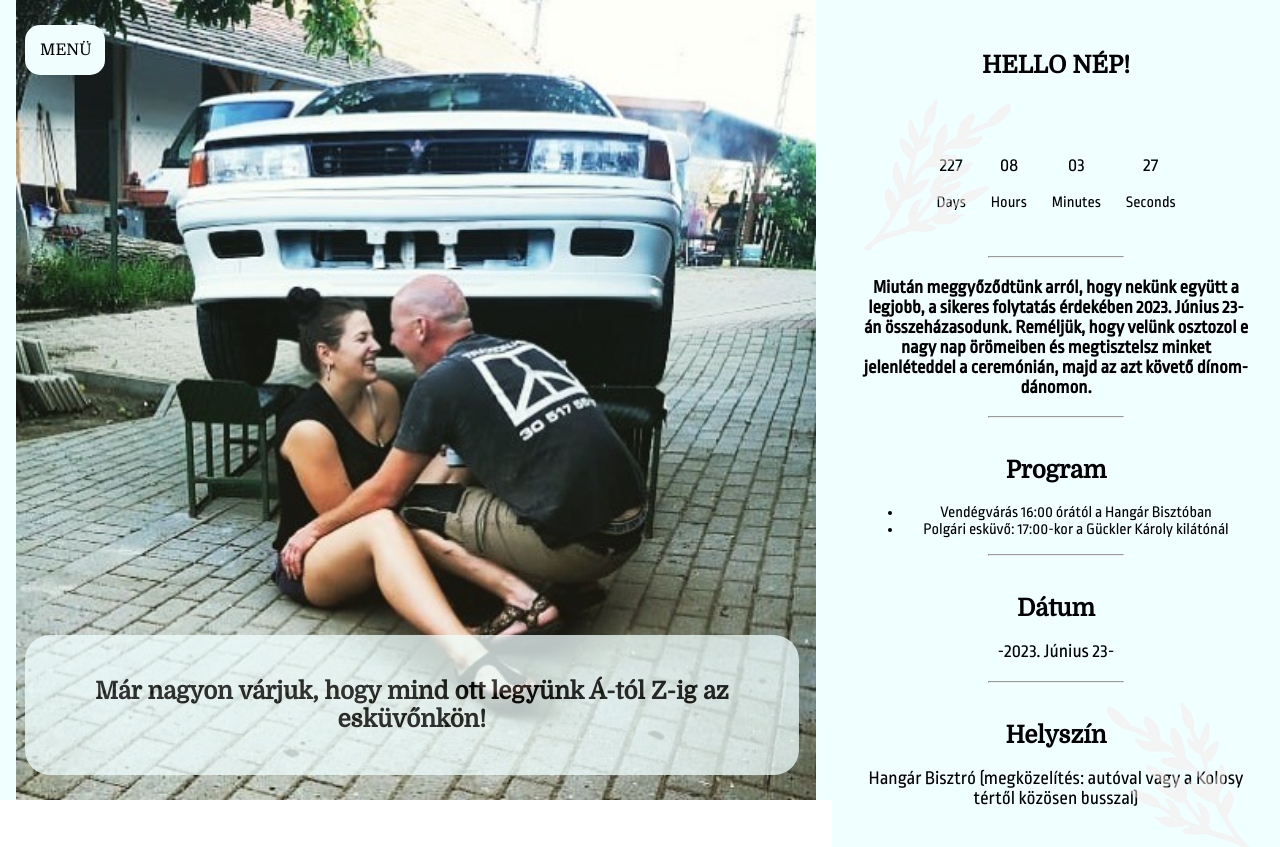
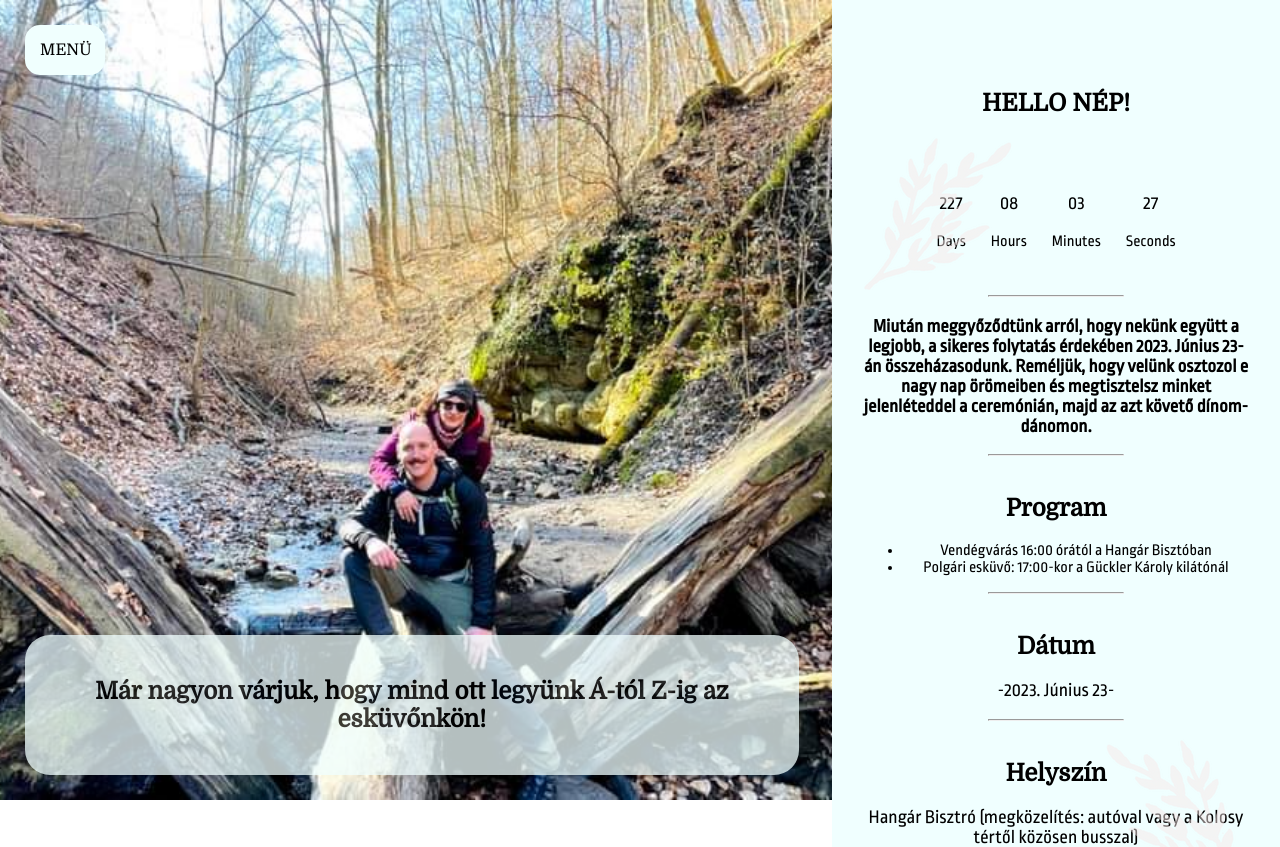
Before and after one commit to bisboi/wedding_agozoli, a React (Create React App) app: page / in a window 1280 px wide. Shown: the top 847 px of the page. Built offline with nearby package versions, Linux system fonts and the light colour scheme; grey boxes are pictures that could not be loaded.

Commit message:
auto-slider added

```diff
--- a/src/App.css
+++ b/src/App.css
@@ -117,7 +117,8 @@ button {
   padding: 2%;
   background-color: azure;
   float: left;
-  padding-bottom: 15%;
+  padding-top: 5%;
+  padding-bottom: 5%;
 }
 @media screen and (max-width: 980px) {
   .App-header {
--- a/src/App.js
+++ b/src/App.js
@@ -2,21 +2,17 @@ import './App.css';
 import React, { useState } from 'react';
 import Menu from './components/Menu';
 import Timer from './components/Timer';
-
+import ImageSliderAuto from './components/ImageSliderAuto';
 /*import Test from './components/Test';*/
 
-import Img1 from 'images/agozoli_1.jpg';
-import Img2 from 'images/agozoli_2.jpg';
+import Img1 from './components/images/agozoli_1.jpg';
+import Img2 from './components/images/agozoli_2.jpg';
 
 export const ImageData = [
   {
-    ImageNo: '1/2',
-    ImageName: 'mountains',
     ImageSrc: Img1,
   },
   {
-    ImageNo: '2/2',
-    ImageName: 'img_nature',
     ImageSrc: Img2,
   },
 ];
@@ -42,11 +38,12 @@ function App() {
         )}
         {isMenuOpen && <Menu onClose={closeMenuHandler}></Menu>}
         <div className="cover">
-          <img
+          {/* <img
             className="main-pic"
             src="images/agozoli_1.jpg"
             alt="agozoli_1"
-          />
+          /> */}
+          <ImageSliderAuto ImageData={ImageData} SlideInterValTime={5000} />
           <div className="pic-text">
             <h2>
               Már nagyon várjuk, hogy mind ott legyünk Á-tól Z-ig az esküvőnkön!
--- a/src/components/ImageSlider.css
+++ b/src/components/ImageSlider.css
@@ -1,14 +1,14 @@
 .slideshow-container {
-  width: 70%;
-  position: relative;
-  margin: auto;
-  height: 350px;
+  width: 100%;
+
+  height: 100vh;
 }
 .imageStyle {
   width: 100%;
   height: 100%;
+  object-fit: cover;
 }
-.prev,
+/* .prev,
 .next {
   cursor: pointer;
   position: absolute;
@@ -39,7 +39,7 @@
 }
 .displayBlock {
   display: block;
-}
+} */
 
 .numbertext {
   color: #f2f2f2;
@@ -49,27 +49,16 @@
   top: 0;
 }
 
-.text {
-  color: #f2f2f2;
-  font-size: 15px;
-  padding: 8px 12px;
-  position: absolute;
-  bottom: 13px;
-  width: 100%;
-  text-align: center;
-  float: left;
-}
-
 /* Fading animation */
 .fade {
   width: 100%;
   height: 100%;
   animation-name: fade;
-  animation-duration: 1.5s;
+  animation-duration: 0.01s;
 }
 @keyframes fade {
   from {
-    opacity: 0.4;
+    opacity: 1;
   }
   to {
     opacity: 1;
--- a/src/components/ImageSliderAuto.js
+++ b/src/components/ImageSliderAuto.js
@@ -3,14 +3,12 @@ import './ImageSlider.css';
 
 const ImageSliderAuto = (props) => {
   const SliderProperty = {
-    ImageNo: '',
-    ImageName: '',
     ImageSrc: '',
   };
 
   const [sliderProperty, setSliderProperty] = useState(SliderProperty);
 
-  const { ImageNo, ImageName, ImageSrc } = sliderProperty;
+  const { ImageSrc } = sliderProperty;
 
   const [count, setCount] = useState(0);
 
@@ -20,7 +18,7 @@ const ImageSliderAuto = (props) => {
     setAnimationCls(() => 'displayNone fade');
     const myTimeout = setTimeout(() => {
       setAnimationCls('displayBlock fade');
-    }, 100);
+    }, 5000);
 
     if (count <= props.ImageData.length - 1) {
       setCount(count + 1);
@@ -34,8 +32,7 @@ const ImageSliderAuto = (props) => {
   useEffect(() => {
     setSliderProperty((previous) => ({
       ...previous,
-      ImageNo: props.ImageData[count].ImageNo,
-      ImageName: props.ImageData[count].ImageName,
+
       ImageSrc: props.ImageData[count].ImageSrc,
     }));
   }, [count]);
@@ -52,10 +49,8 @@ const ImageSliderAuto = (props) => {
     <>
       <div className="slideshow-container ">
         <div className={animationCls}>
-          <div className="numbertext">{ImageNo}</div>
           <img src={ImageSrc} className="imageStyle" alt="Img" />
         </div>
-        <div className="text">{ImageName}</div>
       </div>
     </>
   );
--- a/src/components/Menu.css
+++ b/src/components/Menu.css
@@ -12,7 +12,7 @@ button {
   top: 25px;
   left: 25px;
   width: 150px;
-  height: 250px;
+  height: 300px;
   display: flex;
   flex-direction: column;
   align-items: flex-start;
@@ -20,7 +20,7 @@ button {
   padding: 20px;
   border-radius: 15px;
   pointer-events: auto;
-  gap: 3px;
+  gap: 5px;
   animation-name: open-menu-pulse;
   animation-duration: 1s;
   animation-iteration-count: 1;
```
Also changed, not shown: src/components/images/agozoli_1.jpg (added), src/components/images/agozoli_2.jpg (added).
